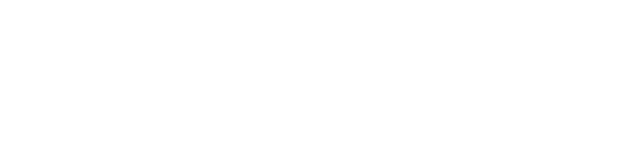
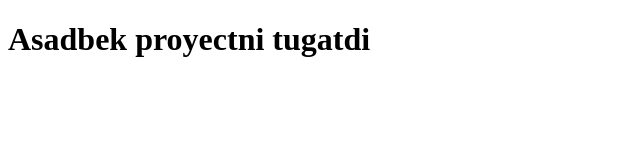
Before and after one commit to Asadbekaxmadjonov05/GIT_CollabrateN65, a plain HTML site: page index.html in a window 1280 px wide. Shown: the whole page, without its empty margins (0-640 px from the left). Drawn offline with Linux system fonts and the light colour scheme.

Commit message:
Finish Asadbek part

```diff
--- a/index.html
+++ b/index.html
@@ -7,6 +7,6 @@
     <title>SPACE</title>
 </head>
 <body>
-
+    <h1>Asadbek proyectni tugatdi</h1>
 </body>
 </html>
```
